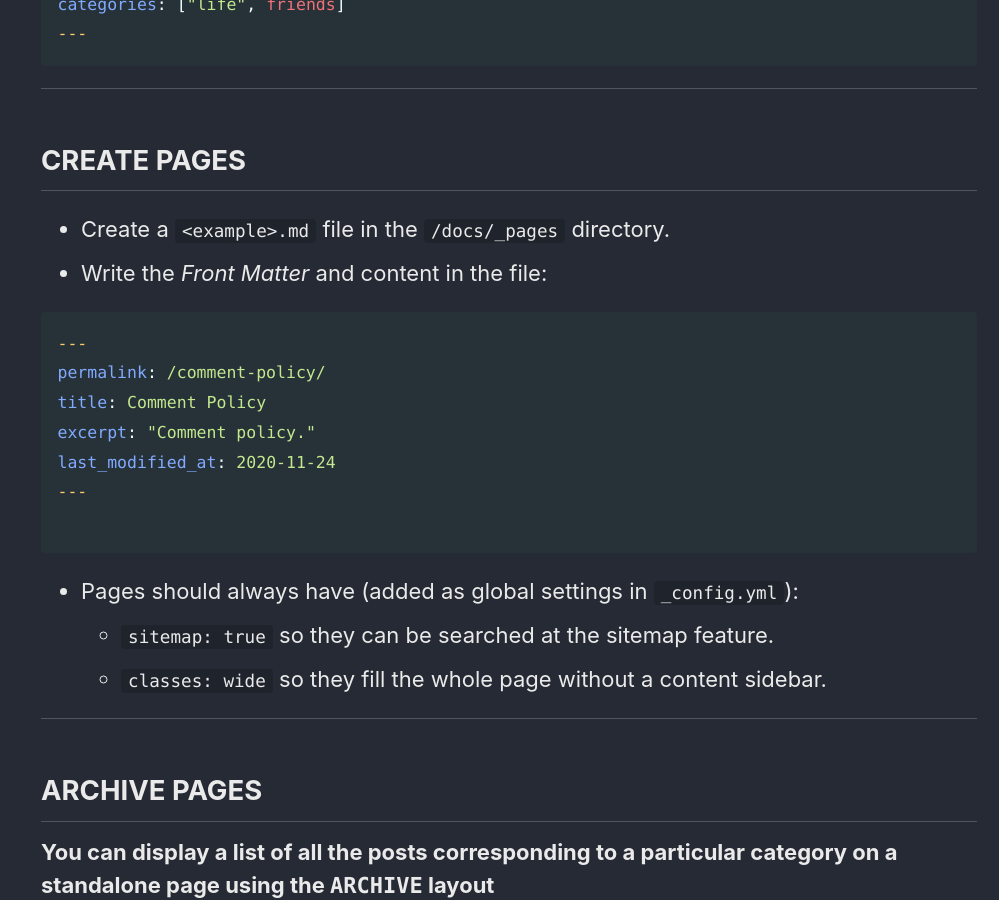
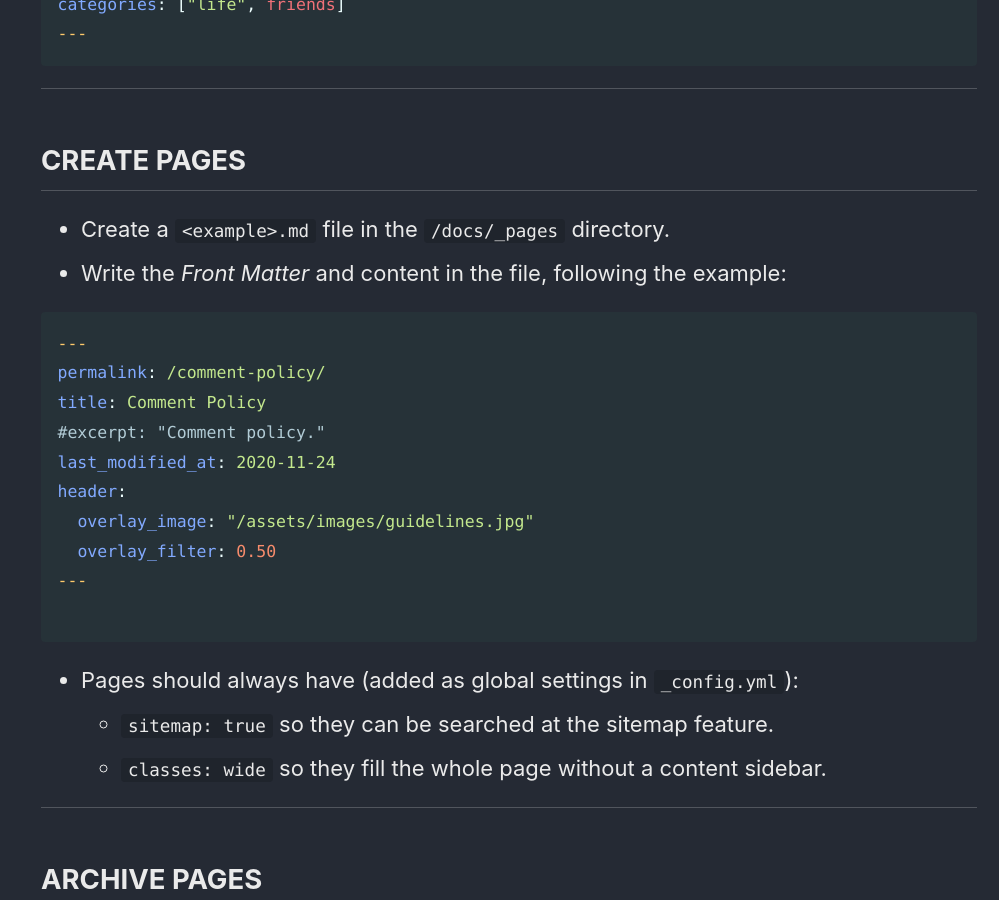
Before and after one commit to devopschefs/blog, a Jekyll site: the page built from howtocontribute.md, in a window 1280 px wide and 900 px high, scrolled down 2500 px. Shown: the whole window, without its empty margins (281-1280 px from the left). Built offline with Jekyll 4.4.1, drawn with Linux system fonts in a browser that asks for light colours; cached includes are drawn as plain includes; our own code applies the rules of GitHub Pages for plain Markdown files.

Commit message:
docs: pages

````diff
--- a/howtocontribute.md
+++ b/howtocontribute.md
@@ -79,14 +79,17 @@ categories: ["life", friends]
 ## CREATE PAGES
 
 - Create a `<example>.md` file in the `/docs/_pages` directory.
-- Write the *Front Matter* and content in the file:
+- Write the *Front Matter* and content in the file, following the example:
 
 ```markdown
 ---
 permalink: /comment-policy/
 title: Comment Policy
-excerpt: "Comment policy."
+#excerpt: "Comment policy."
 last_modified_at: 2020-11-24
+header:
+  overlay_image: "/assets/images/guidelines.jpg"
+  overlay_filter: 0.50
 ---
 
 ```
````
